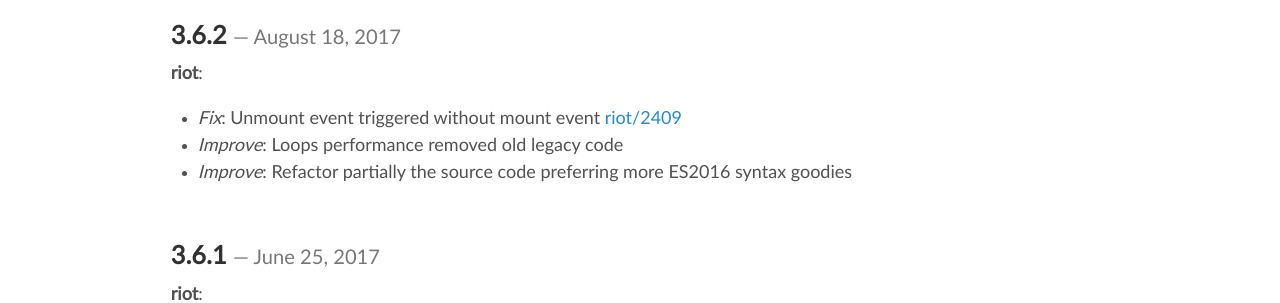
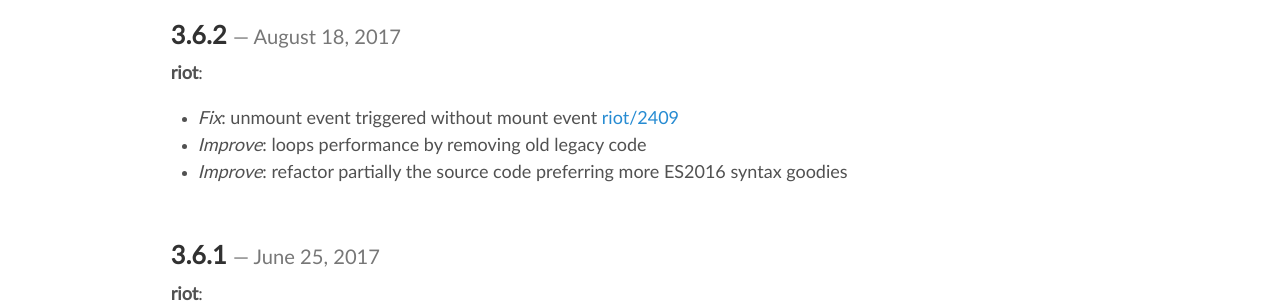
Before and after one commit to riot/riot.github.io, a Jekyll site: the page built from release-notes.md, in a window 1280 px wide and 900 px high. Shown: the part 242-545 px from the top of the window. Built offline with Jekyll 4.4.1, drawn with Linux system fonts in a browser that asks for light colours; nearby versions of some CDN libraries; emoji names are drawn with the system emoji font; comment, search, counter and statistics services are not loaded.

Commit message:
added: release notes

```diff
--- a/release-notes.md
+++ b/release-notes.md
@@ -10,9 +10,9 @@
 
 __riot__:
 
-  - _Fix_: Unmount event triggered without mount event [riot/2409](https://github.com/riot/riot/issues/2409)
-  - _Improve_: Loops performance removed old legacy code
-  - _Improve_: Refactor partially the source code preferring more ES2016 syntax goodies
+  - _Fix_: unmount event triggered without mount event [riot/2409](https://github.com/riot/riot/issues/2409)
+  - _Improve_: loops performance by removing old legacy code
+  - _Improve_: refactor partially the source code preferring more ES2016 syntax goodies
 
 ## 3.6.1 *June 25, 2017*
 
```
